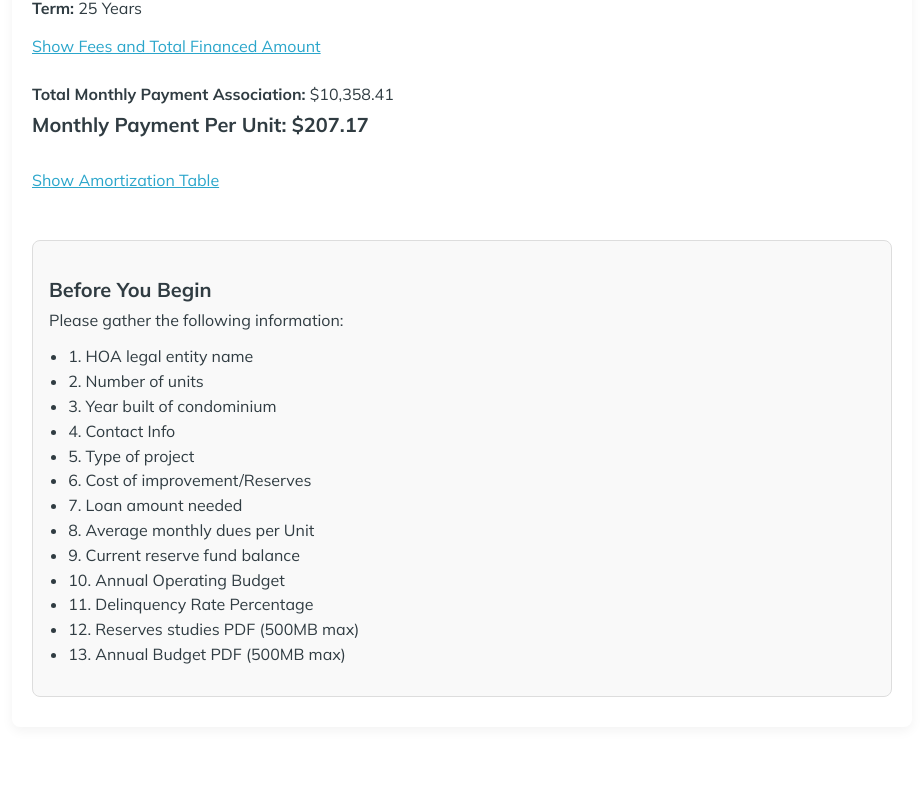
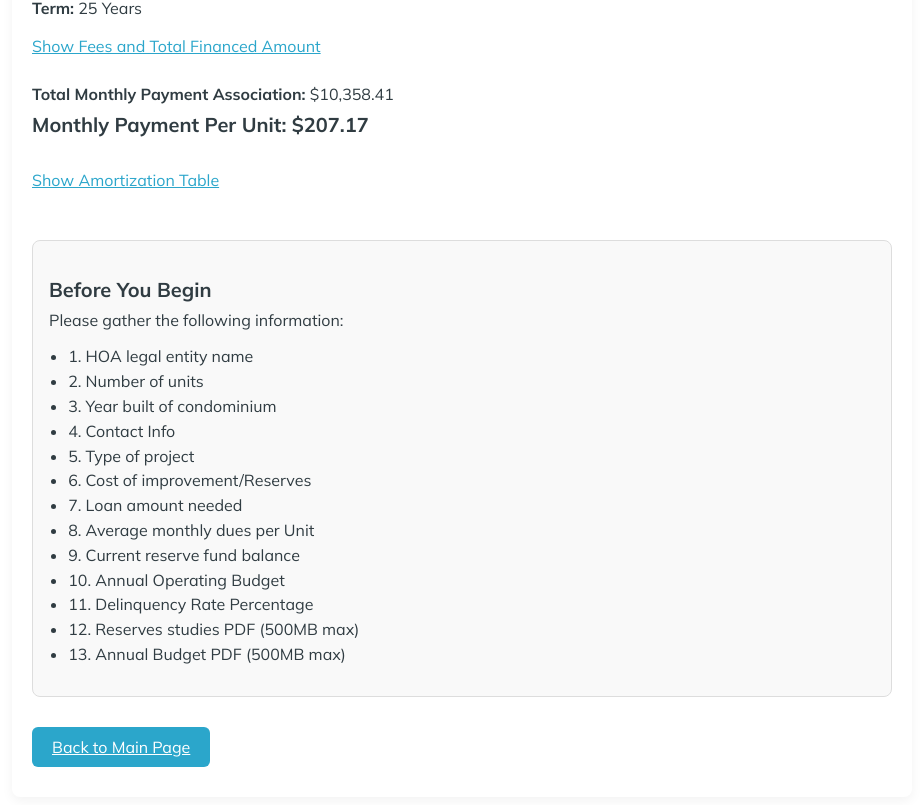
Before and after one commit to MetaCapFin/tu-cielo-site, a React (Create React App) app: page /contractor-proposal-tool in a window 1280 px wide. Shown: the part 575-1380 px from the top of the page, without its empty margins (178-1101 px from the left). Before the commit the page ends 1334 px from the top, so only its background shows below. Built offline with nearby package versions, Linux system fonts and the light colour scheme.

Commit message:
Update contractor-proposal-tool.jsx

```diff
--- a/src/contractor-proposal-tool.jsx
+++ b/src/contractor-proposal-tool.jsx
@@ -161,6 +161,23 @@ function TuCieloCalculator() {
           <li>13. Annual Budget PDF (500MB max)</li>
         </ul>
       </section>
+
+      <button
+        onClick={() => window.location.href = '/'}
+        style={{
+          marginTop: 30,
+          padding: '10px 20px',
+          backgroundColor: '#2ba6cb',
+          color: '#fff',
+          border: 'none',
+          borderRadius: 6,
+          cursor: 'pointer',
+          fontSize: '1rem',
+          fontFamily: "'Mulish', sans-serif"
+        }}
+      >
+        Back to Main Page
+      </button>
     </div>
   );
 }
```
